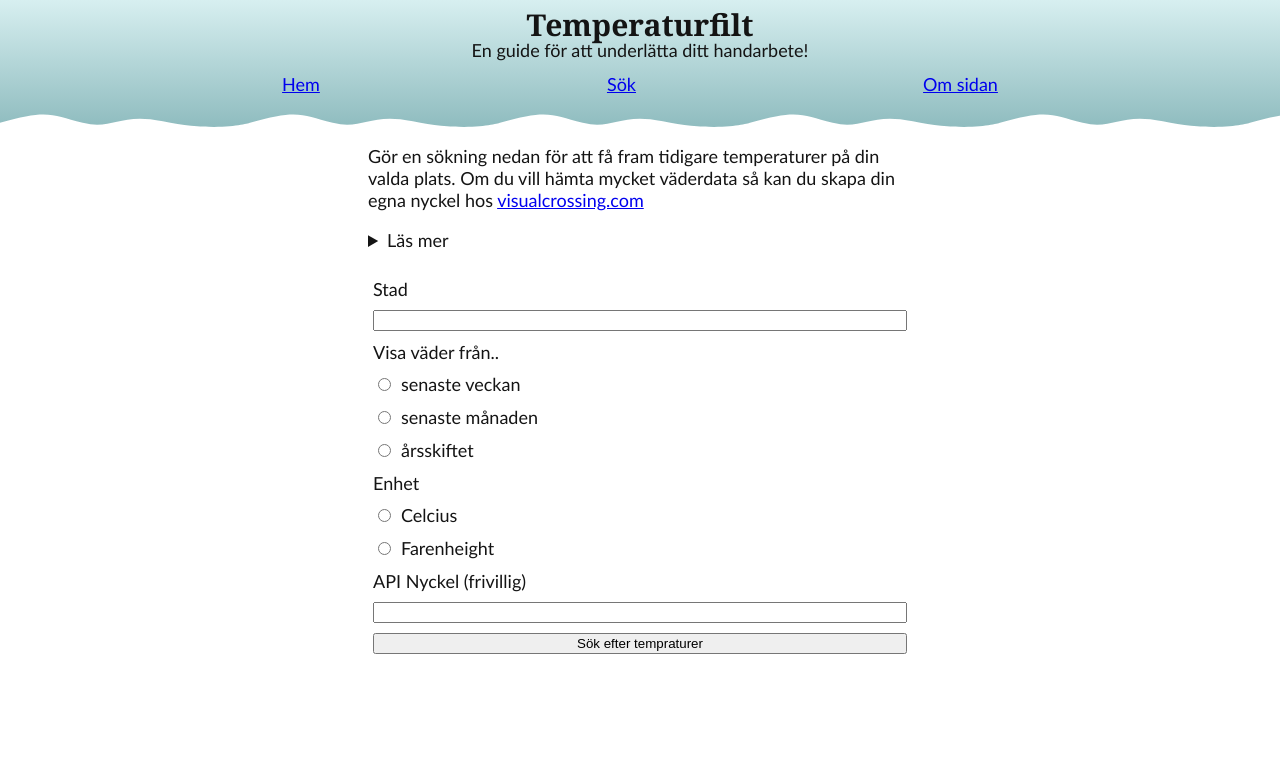
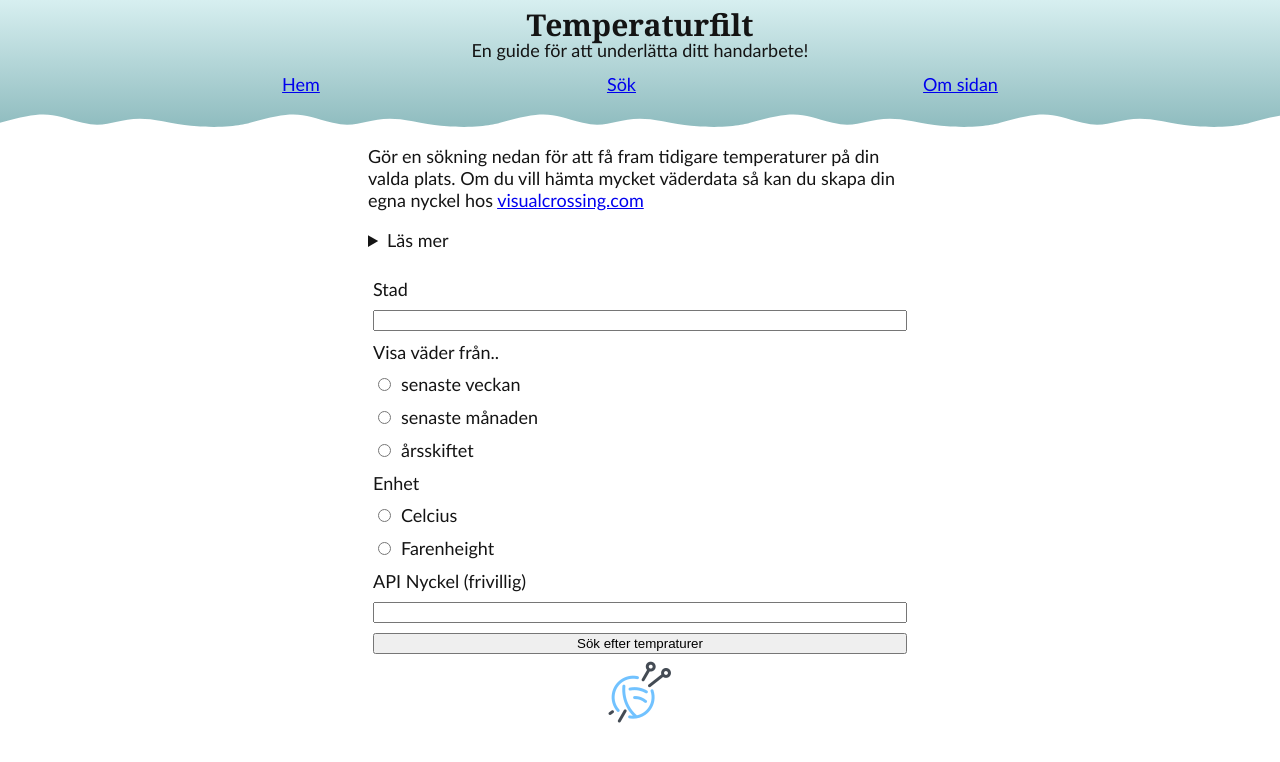
Before and after one commit to coffeetails/temprature-blanket, a React (Vite) app: page /search in a window 1280 px wide. Shown: the top 762 px of the page. Built offline with nearby package versions, Linux system fonts and the light colour scheme; no server answers.

Commit message:
added smol icon at end

```diff
--- a/src/Views/AboutView.tsx
+++ b/src/Views/AboutView.tsx
@@ -5,6 +5,7 @@ import icons from '../assets/fakePostFB/icons.png'
 import profile from '../assets/fakePostFB/profile.jpg'
 import concept1 from '../assets/fakePostFB/concept1.png'
 import concept2 from '../assets/fakePostFB/concept2.png'
+import yarn from '../assets/yarn.png';
 
 function AboutView() {
 
@@ -111,6 +112,7 @@ function AboutView() {
             <li></li>
             </ul>
         </article>
+        <img src={yarn} />
     </section>
   );
 }
--- a/src/Views/HomeView.tsx
+++ b/src/Views/HomeView.tsx
@@ -5,7 +5,7 @@ import Header from '../components/Header';
 import { Weather } from '../models/models';
 import { ChangeEvent, useState } from 'react';
 import placeholder from '../assets/placeholder.json';
-import { CommandInteractionOptionResolver } from 'discord.js';
+import yarn from '../assets/yarn.png';
 
 interface Props {
 	displayWeather: Weather | null;
@@ -57,6 +57,7 @@ function HomeView({displayWeather, setDisplayWeather}: Props) {
 					</section>
 					<Table displayWeather={displayWeather} displayHour={displayHour} />
 				</article>
+				<img src={yarn} />
 			</section>
 	);
 }
--- a/src/Views/SearchView.tsx
+++ b/src/Views/SearchView.tsx
@@ -1,6 +1,7 @@
 import Header from '../components/Header';
 import Form from '../components/Form';
 import { Weather } from '../models/models';
+import yarn from '../assets/yarn.png';
 
 interface Props {
 	setDisplayWeather: (displayWeather: Weather | null) => void;
@@ -25,6 +26,7 @@ function SearchView({setDisplayWeather}: Props) {
 
 				<Form setDisplayWeather={setDisplayWeather} />
 			</article>
+			<img src={yarn} />
 		</section>
   );
 }
```
